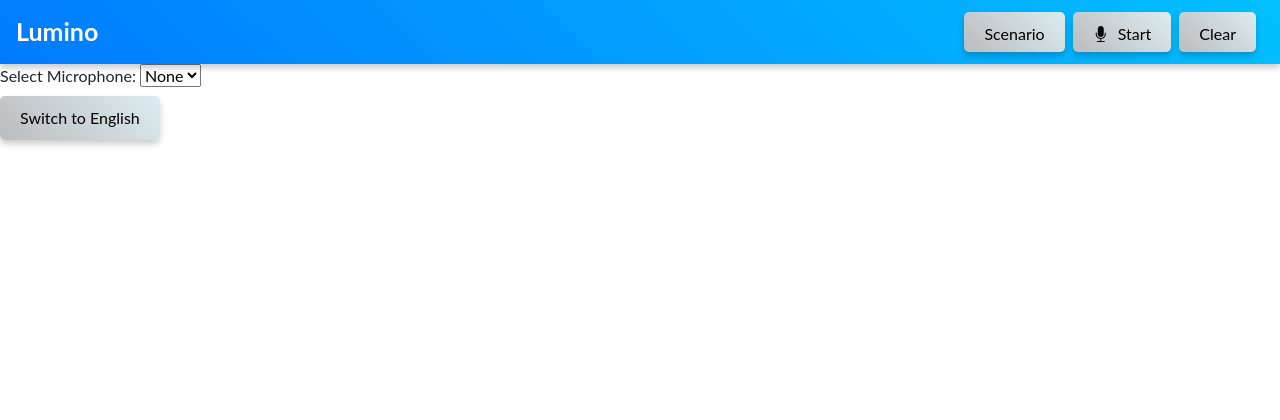
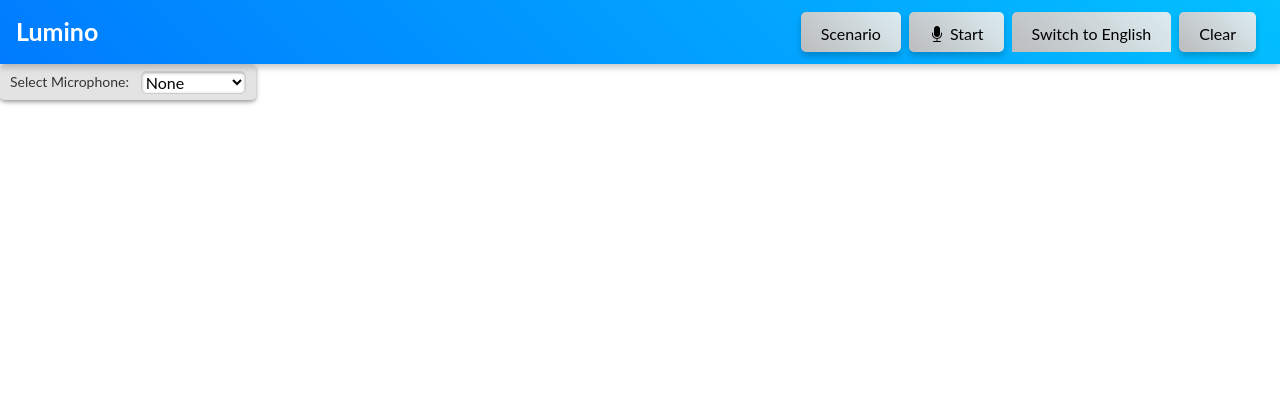
Before and after one commit to LGMOak/lumino, a Flask app: template web/templates/index.html in a window 1280 px wide. Shown: the top 420 px of the page. Run offline with Flask 3, Linux system fonts and the light colour scheme; the template is opened without the code that fills it: most values are stand-ins (such as "Sample title", 1, 10 or a date in 2020); some libraries are stand-ins or nearby versions.

Commit message:
Update index.html (Update mic formate)
Update the mic, move "Switch language" to the navigation bar

Select mic on the top of the chat box

```diff
--- a/web/templates/index.html
+++ b/web/templates/index.html
@@ -22,27 +22,25 @@
                 <a href="#" data-value="Option 4">General</a>
             </div>
         </div>
-        <button id="mic-btn">
-            <i class="bi bi-mic-fill"></i>
-            Start
-        </button>
+        <button id="mic-btn"><i class="bi bi-mic-fill"></i>Start</button>
+
+        <form action="/" method="get" id="switch">
+            <!-- Keep the selected microphone in a hidden input -->
+            <input type="hidden" name="microphone" value="{{ selected_microphone }}">
+            <input type="hidden" name="lang" value="{{ 'CN' if language == 'EN' else 'EN' }}">
+            <button type="submit">{{ 'Switch to Chinese' if language == 'EN' else 'Switch to English' }}</button>
+        </form>
+
         <button id="clearConversation">Clear</button>
     </nav>
 
-<form action="/" method="get">
+    <form action="/" method="get" id="mic">
         <label for="microphone">Select Microphone:</label>
         <select name="microphone" id="microphone" onchange="this.form.submit()">
             {% for mic in mics %}
             <option value="{{ mic }}" {% if mic == selected_microphone %}selected{% endif %}>{{ mics.get(mic) }}</option>
             {% endfor %}
         </select>
-</form>
-
-<form action="/" method="get">
-    <!-- Keep the selected microphone in a hidden input -->
-    <input type="hidden" name="microphone" value="{{ selected_microphone }}">
-    <input type="hidden" name="lang" value="{{ 'CN' if language == 'EN' else 'EN' }}">
-    <button type="submit">{{ 'Switch to Chinese' if language == 'EN' else 'Switch to English' }}</button>
     </form>
 
     <!-- dynamic update the content -->
```
Lines whose indentation alone changed are shown as unchanged.
